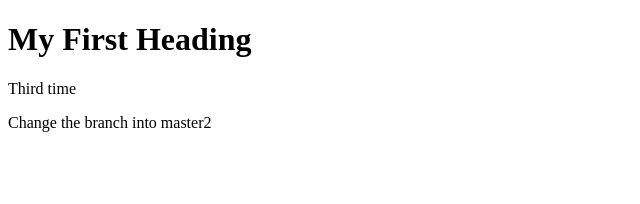
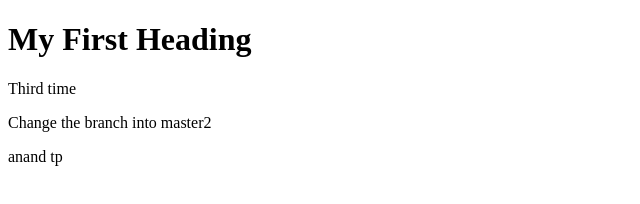
Before and after one commit to robo-github/learngit-sample, a plain HTML site: page index.htm in a window 1280 px wide. Shown: the full height of the page, 0-640 px from the left. Drawn offline with Linux system fonts and the light colour scheme.

Commit message:
anand tp

```diff
--- a/index.htm
+++ b/index.htm
@@ -6,7 +6,7 @@
 
 <p>Third time</p>
 <p>Change the branch into master2</p>
-
+<p>anand tp</p>
 
 </body>
 </html>
```
